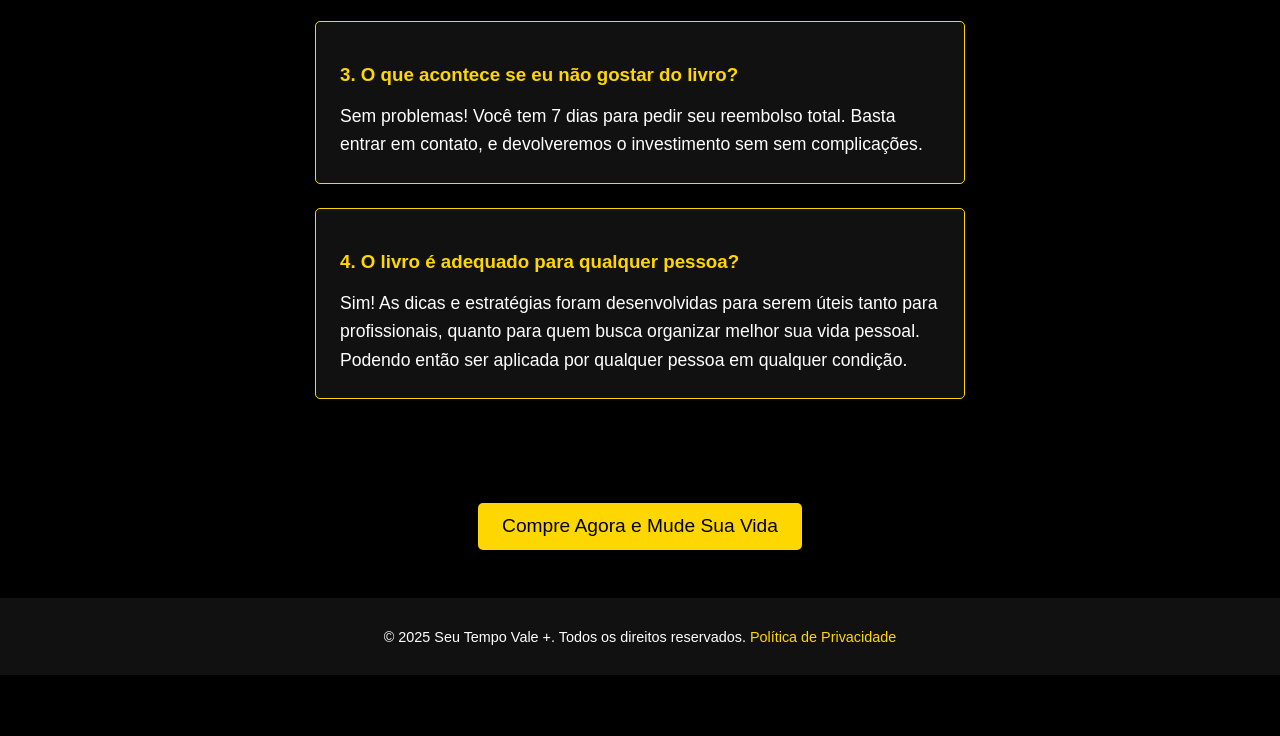
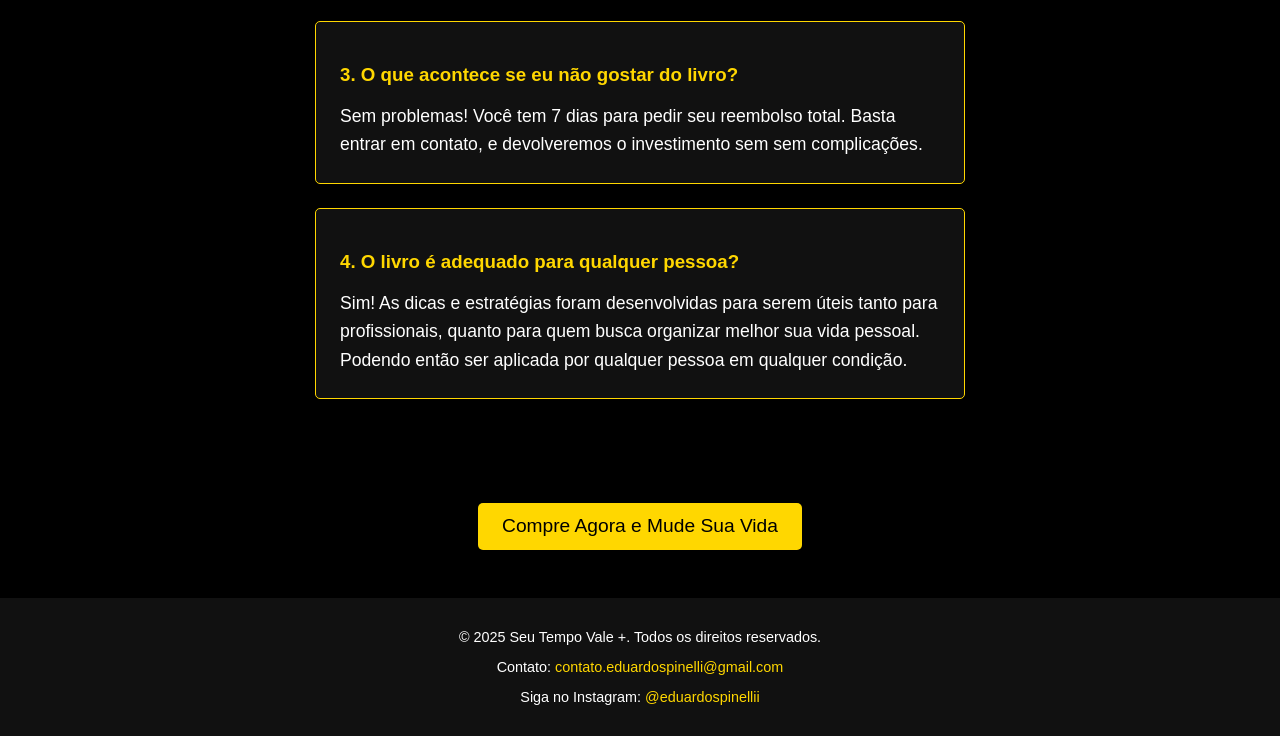
Before and after one commit to eduardospinelli1/seu-tempo-vale-, a plain HTML site: page index.html in a window 1280 px wide. Shown: the part 3988-4724 px from the top of the page. Before the commit the page ends 4663 px from the top, so only its background shows below. Drawn offline with Linux system fonts and the light colour scheme.

Commit message:
Update index.html

```diff
--- a/index.html
+++ b/index.html
@@ -210,8 +210,11 @@
     </section>
 
     <footer>
-        <p>&copy; 2025 Seu Tempo Vale +. Todos os direitos reservados. <a href="#politica-de-privacidade">Política de Privacidade</a></p>
-    </footer>
+    <p>&copy; 2025 Seu Tempo Vale +. Todos os direitos reservados.</p>
+    <p>Contato: <a href="mailto:contato.eduardospinelli@gmail.com" style="color: #FFD700;">contato.eduardospinelli@gmail.com</a></p>
+    <p>Siga no Instagram: <a href="https://www.instagram.com/eduardospinellii?igsh=MTRuMWdlMHZ1cm4yeQ%3D%3D&utm_source=qr" style="color: #FFD700;" target="_blank">@eduardospinellii</a></p>
+</footer>
+
 
     <script>
     // Temporizador regressivo de 2 horas
```
